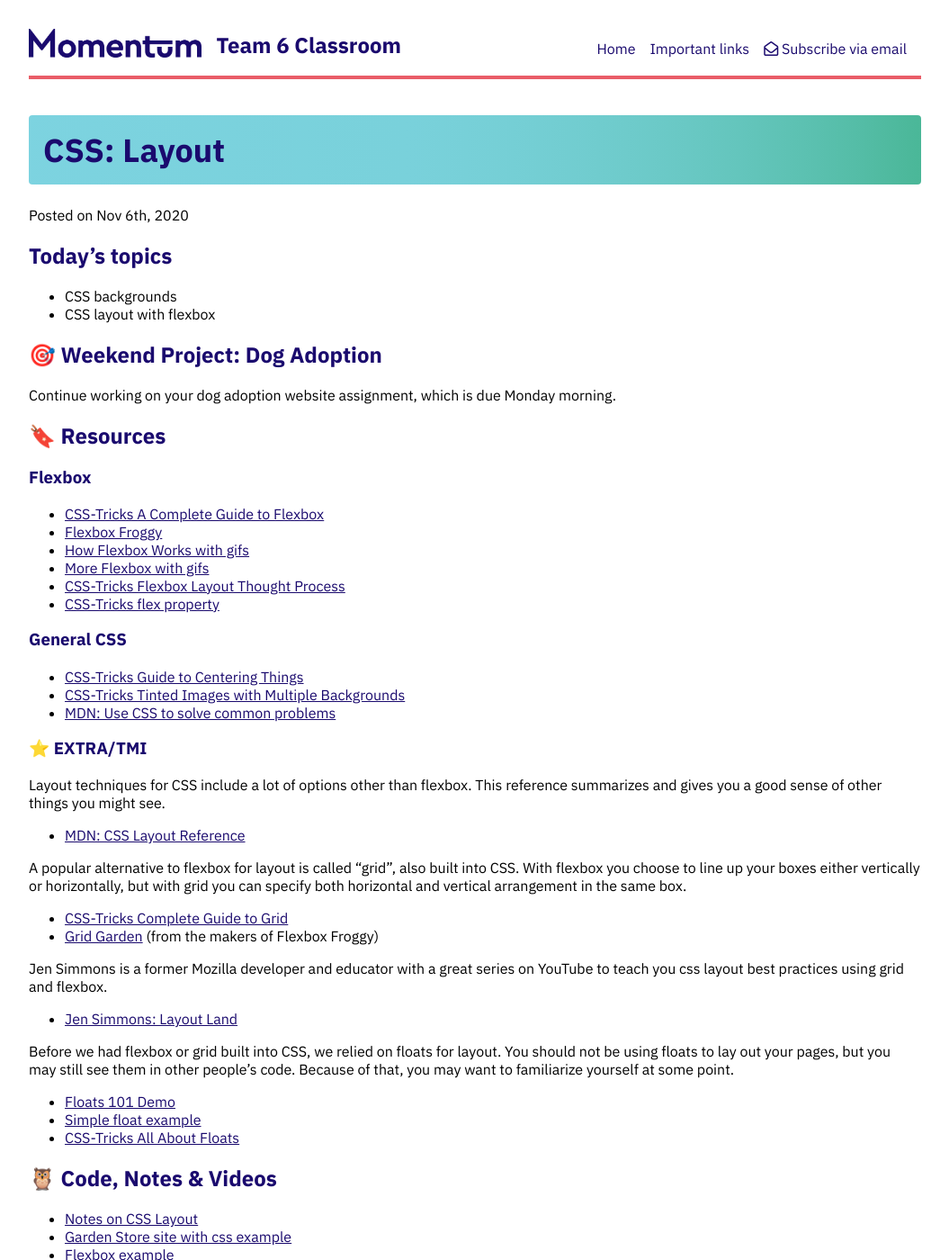
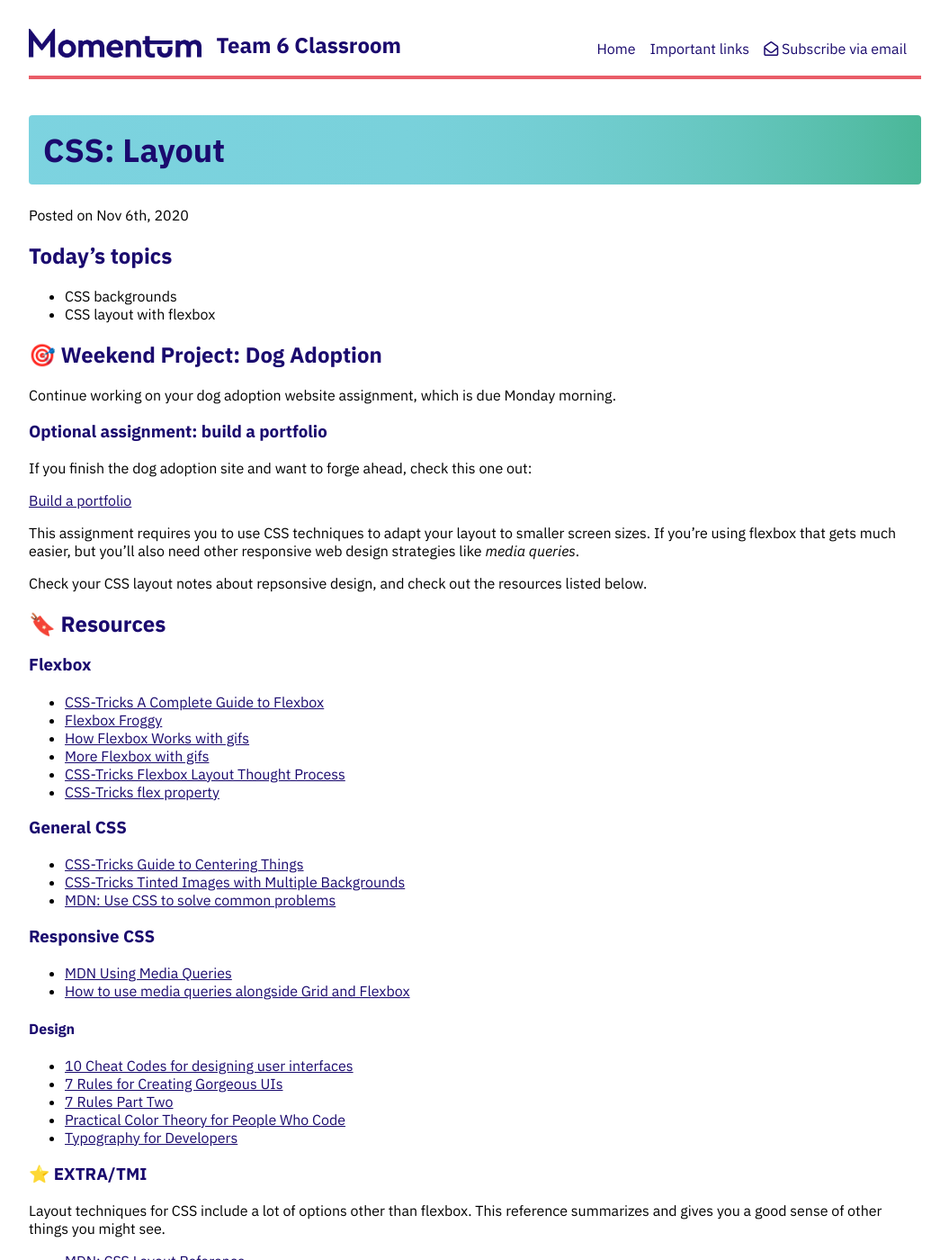
Before and after one commit to momentum-team-6/momentum-team-6.github.io, a Jekyll site: the page built from _posts/2020-11-06-css-layout.md, in a window 1280 px wide and 1400 px high. Shown: the whole window at 90% size, without its empty margins (112-1167 px from the left). Built offline with Jekyll 4.4.1, drawn with Linux system fonts in a browser that asks for light colours; nearby versions of some CDN libraries.

Commit message:
Add extra CSS assignment and links

```diff
--- a/_posts/2020-11-06-css-layout.md
+++ b/_posts/2020-11-06-css-layout.md
@@ -12,6 +12,16 @@ tags: phase-1 css layout responsive flexbox
 ## 🎯 Weekend Project: Dog Adoption
 
 Continue working on your dog adoption website assignment, which is due Monday morning.
+
+### Optional assignment: build a portfolio
+
+If you finish the dog adoption site and want to forge ahead, check this one out:
+
+[Build a portfolio](https://classroom.github.com/a/rwCMQ44J)
+
+This assignment requires you to use CSS techniques to adapt your layout to smaller screen sizes. If you're using flexbox that gets much easier, but you'll also need other responsive web design strategies like _media queries_.
+
+Check your CSS layout notes about repsonsive design, and check out the resources listed below.
 
 ## 🔖 Resources
 
@@ -29,6 +39,20 @@ Continue working on your dog adoption website assignment, which is due Monday mo
 - [CSS-Tricks Guide to Centering Things](https://css-tricks.com/centering-css-complete-guide/)
 - [CSS-Tricks Tinted Images with Multiple Backgrounds](https://css-tricks.com/tinted-images-multiple-backgrounds/)
 - [MDN: Use CSS to solve common problems](https://developer.mozilla.org/en-US/docs/Learn/CSS/Howto)
+
+### Responsive CSS
+
+- [MDN Using Media Queries](https://developer.mozilla.org/en-US/docs/Web/CSS/Media_Queries/Using_media_queries)
+- [How to use media queries alongside Grid and Flexbox](https://www.smashingmagazine.com/2018/02/media-queries-responsive-design-2018/)
+
+#### Design
+
+- [10 Cheat Codes for designing user interfaces](https://medium.com/sketch-app-sources/design-cheatsheet-274384775da9)
+- [7 Rules for Creating Gorgeous UIs](https://learnui.design/blog/7-rules-for-creating-gorgeous-ui-part-1.html)
+- [7 Rules Part Two](https://learnui.design/blog/7-rules-for-creating-gorgeous-ui-part-2.html#rule-4-learn-the-methods-of-overlaying-text-on-images)
+- [Practical Color Theory for People Who Code](https://tallys.github.io/color-theory/)
+- [Typography for Developers](https://css-tricks.com/typography-for-developers/)
+
 
 ### ⭐️ EXTRA/TMI
 
```
